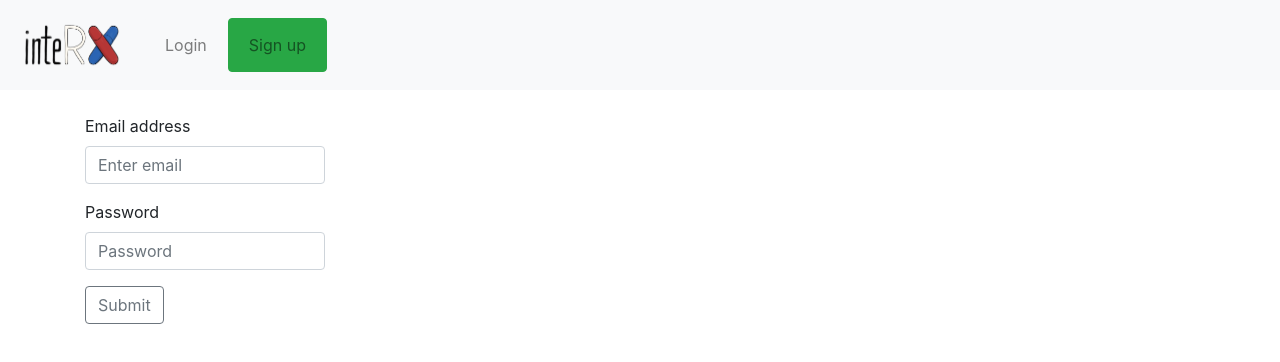
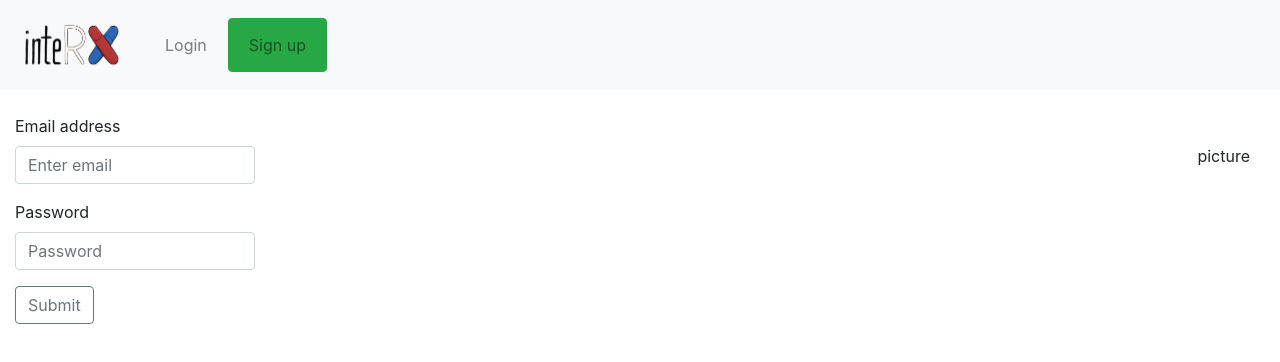
Before and after one commit to shish-kabobs/interx, a React (Create React App) app: page /users/add in a window 1280 px wide. Shown: the top 362 px of the page. Built offline with nearby package versions, Linux system fonts and the light colour scheme; the HTML template or start-up script is replaced by a standard one.

Commit message:
Add css to log in page

```diff
--- a/src/components/create-user.component.js
+++ b/src/components/create-user.component.js
@@ -1,8 +1,10 @@
 import React, { Component } from 'react';
+import'./create-user.css'
 
 export default class CreateUser extends Component {
     render() {
         return (
+            <div>
                 <div className="container">
                         <form>
                             <div class="form-group">
@@ -16,6 +18,10 @@ export default class CreateUser extends Component {
                             <button type="submit" class="btn btn-outline-secondary">Submit</button>
                         </form>
                 </div>
+                <div className="picture">
+                    <p>picture</p>
+                </div>
+            </div>
         )
     }
 }
--- /dev/null
+++ b/src/components/create-user.css
@@ -0,0 +1,9 @@
+.container{
+    width: 150px;
+    float: left;
+}
+
+.picture{
+    float: right;
+    margin: 30px;
+}
```
Lines whose indentation alone changed are shown as unchanged.
